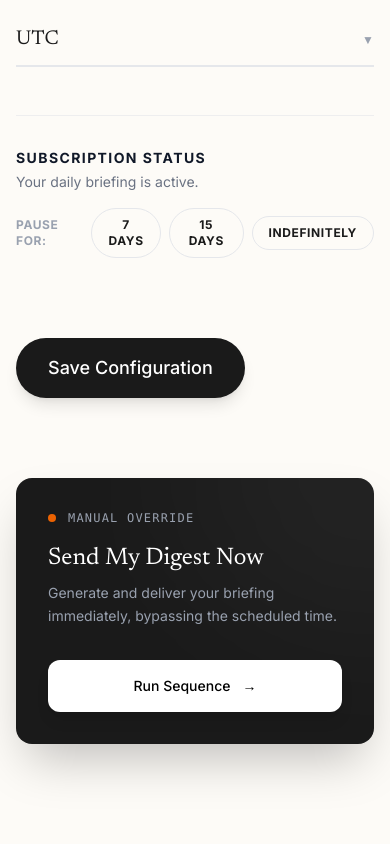
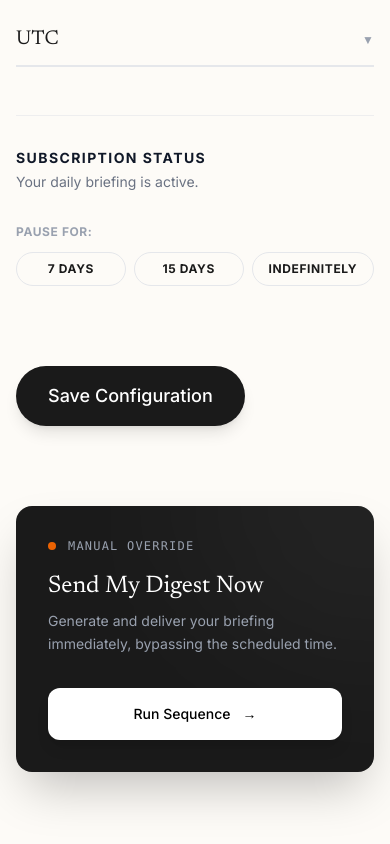
Before and after one commit to heyybhargav/personal-newsletter, a Next.js app: page /settings in a window 390 px wide. Shown: the part 840-1684 px from the top of the page. Built offline with nearby package versions, Linux system fonts and the light colour scheme; no server answers.

Commit message:
style: improve mobile settings responsiveness and unify loaders

```diff
--- a/app/page.tsx
+++ b/app/page.tsx
@@ -143,7 +143,8 @@ export default function Home() {
                   >
                     {sending ? (
                       <>
-                        <span className="animate-spin">↻</span> Processing...
+                        <span className="animate-spin w-4 h-4 border-2 border-gray-300 border-t-black rounded-full"></span>
+                        <span>Processing...</span>
                       </>
                     ) : (
                       'Run Sequence'
--- a/app/settings/page.tsx
+++ b/app/settings/page.tsx
@@ -258,34 +258,36 @@ export default function SettingsPage() {
                                         <button
                                             type="button"
                                             onClick={handleResume}
-                                            className="text-sm text-[#FF5700] font-medium hover:underline"
+                                            className="text-sm text-[#FF5700] font-medium hover:underline mt-2 md:mt-0"
                                         >
                                             Resume Delivery
                                         </button>
                                     ) : (
-                                        <div className="flex items-center gap-2">
-                                            <span className="text-xs text-gray-400 uppercase tracking-wider font-bold mr-2">Pause for:</span>
+                                        <div className="flex flex-col sm:flex-row sm:items-center gap-3 mt-4 md:mt-0">
+                                            <span className="text-xs text-gray-400 uppercase tracking-wider font-bold sm:mr-2">Pause for:</span>
+                                            <div className="flex flex-wrap gap-2">
                                                 <button
                                                     type="button"
                                                     onClick={() => handlePause('7_days')}
-                                                className="px-4 py-2 text-xs font-bold uppercase tracking-wider border border-gray-200 rounded-full hover:border-[#FF5700] hover:text-[#FF5700] hover:bg-[#FF5700]/5 transition-all duration-200"
+                                                    className="flex-1 sm:flex-none px-4 py-2 text-xs font-bold uppercase tracking-wider border border-gray-200 rounded-full hover:border-[#FF5700] hover:text-[#FF5700] hover:bg-[#FF5700]/5 transition-all duration-200 whitespace-nowrap"
                                                 >
                                                     7 Days
                                                 </button>
                                                 <button
                                                     type="button"
                                                     onClick={() => handlePause('15_days')}
-                                                className="px-4 py-2 text-xs font-bold uppercase tracking-wider border border-gray-200 rounded-full hover:border-[#FF5700] hover:text-[#FF5700] hover:bg-[#FF5700]/5 transition-all duration-200"
+                                                    className="flex-1 sm:flex-none px-4 py-2 text-xs font-bold uppercase tracking-wider border border-gray-200 rounded-full hover:border-[#FF5700] hover:text-[#FF5700] hover:bg-[#FF5700]/5 transition-all duration-200 whitespace-nowrap"
                                                 >
                                                     15 Days
                                                 </button>
                                                 <button
                                                     type="button"
                                                     onClick={() => handlePause('indefinite')}
-                                                className="px-4 py-2 text-xs font-bold uppercase tracking-wider border border-gray-200 rounded-full hover:border-[#FF5700] hover:text-[#FF5700] hover:bg-[#FF5700]/5 transition-all duration-200"
+                                                    className="flex-1 sm:flex-none px-4 py-2 text-xs font-bold uppercase tracking-wider border border-gray-200 rounded-full hover:border-[#FF5700] hover:text-[#FF5700] hover:bg-[#FF5700]/5 transition-all duration-200 whitespace-nowrap"
                                                 >
                                                     Indefinitely
                                                 </button>
+                                            </div>
                                         </div>
                                     )}
                                 </div>
```
Lines whose indentation alone changed are shown as unchanged.
